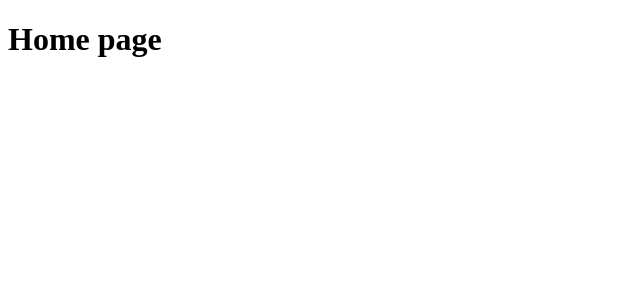
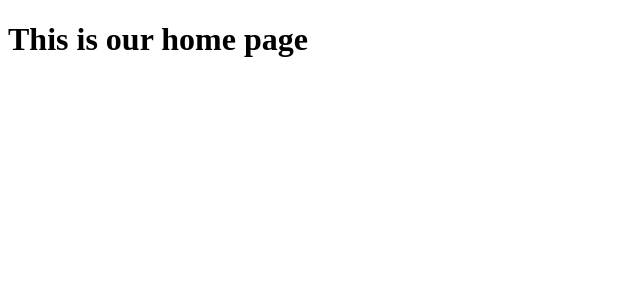
Before and after one commit to YAMITRAO/nextjs_aboutUs_example, a Next.js app: page / in a window 1280 px wide. Shown: the top 300 px of the page, without its empty margins (0-640 px from the left). Built offline with nearby package versions, Linux system fonts and the light colour scheme.

Commit message:
Layout added and Show Details show

```diff
--- a/pages/index.js
+++ b/pages/index.js
@@ -8,7 +8,7 @@
 export default function Home() {
   return (
     <>
-    <h1>Home page</h1>
+    <h1>This is our home page</h1>
     </>
   );
 }
--- a/pages/news.js
+++ b/pages/news.js
@@ -2,7 +2,7 @@
 
 const news = () => {
   return (
-    <h1>News Page here</h1>
+    <h1>All news is here</h1>
   )
 }
 
```
